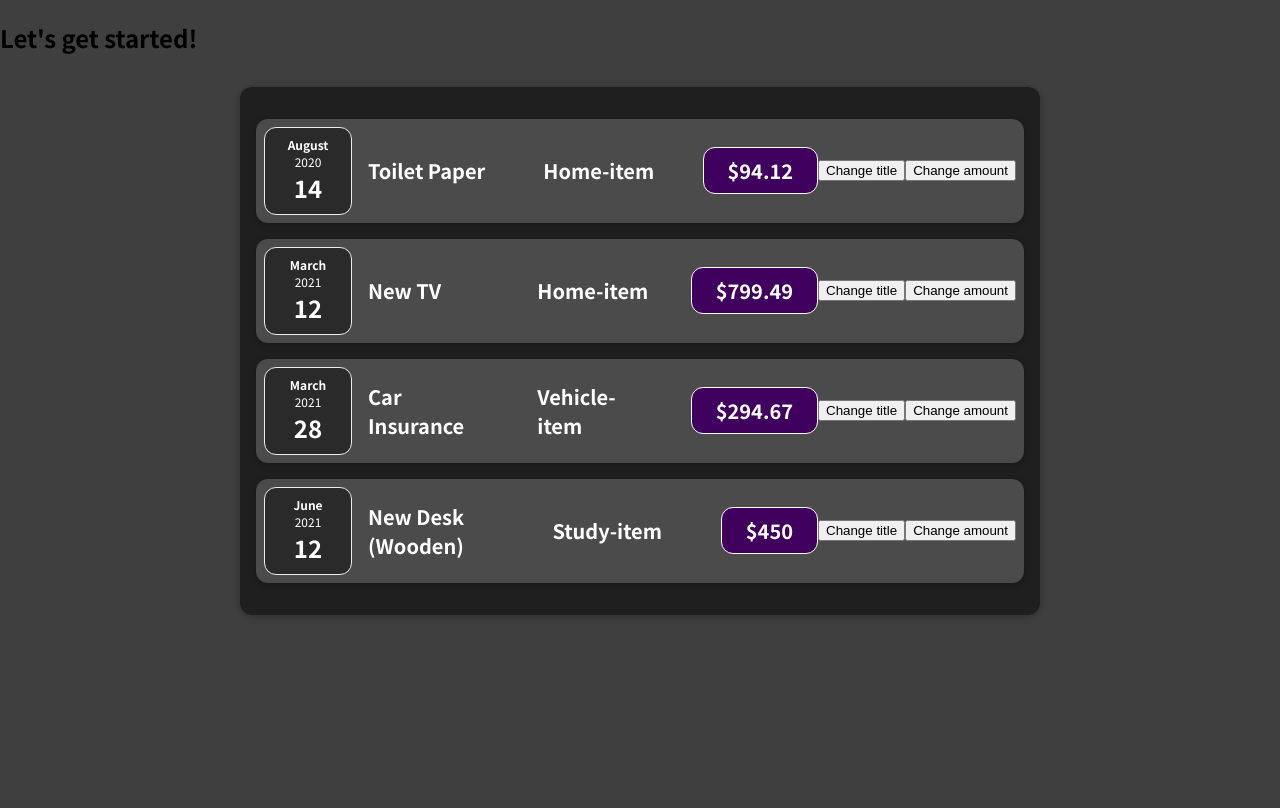
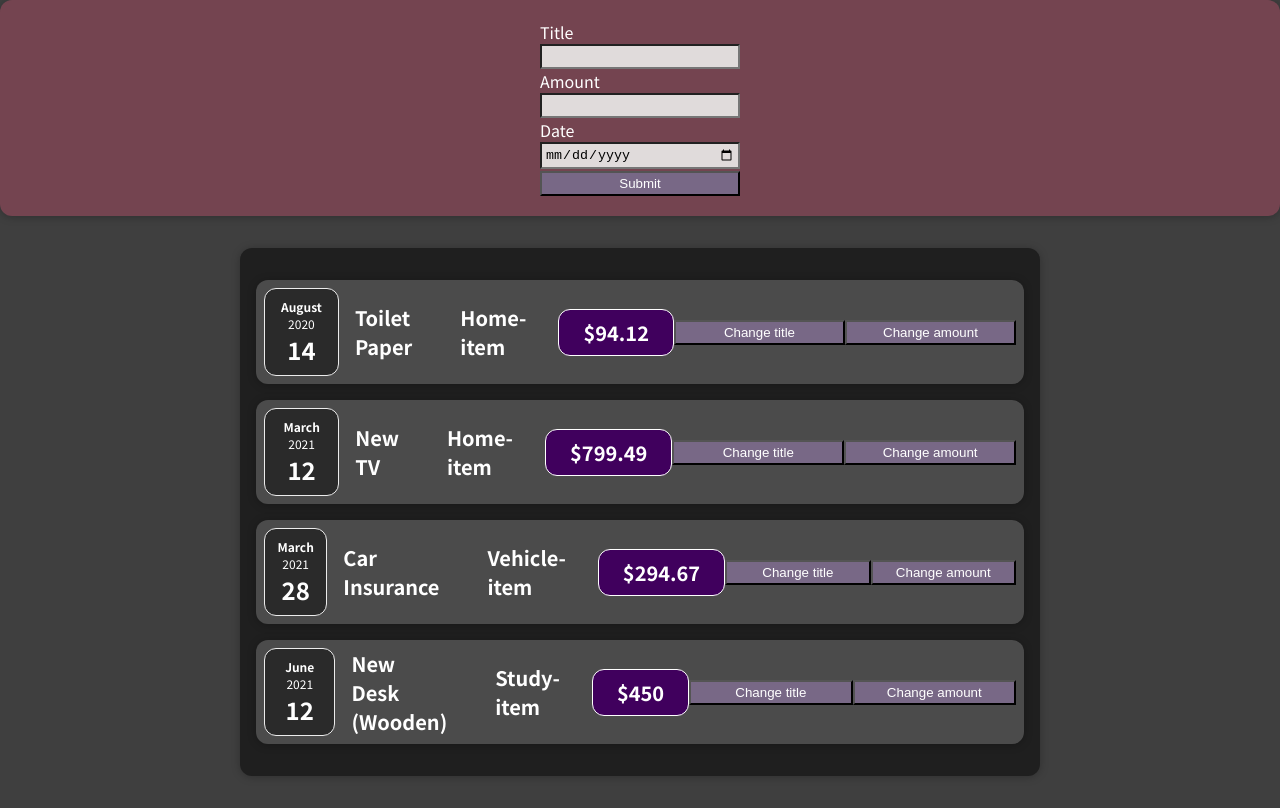
Before and after one commit to Suresh-Kumar-Lohar/s-react-1, a React (Create React App) app: page / in a window 1280 px wide. Built offline with nearby package versions, Linux system fonts and the light colour scheme.

Commit message:
adv React task-4

```diff
--- a/src/App.js
+++ b/src/App.js
@@ -1,5 +1,5 @@
 import Expenses from './components/Expenses/Expenses'
-
+import NewExpense from './components/NewExpense/NewExpense'
 const App = () => {
   const expenses = [
     {
@@ -33,7 +33,7 @@ const App = () => {
   ]
   return (
     <div>
-      <h2>Let's get started!</h2>
+      <NewExpense />
       <Expenses expenses={expenses} />
     </div>
   )
--- /dev/null
+++ b/src/components/NewExpense/NewExpense.css
@@ -0,0 +1,23 @@
+form {
+  margin: 20px;
+}
+label {
+  color: white;
+}
+input {
+  display: block;
+  background: rgb(224, 219, 219);
+  width: 200px;
+  padding: 3px;
+}
+button {
+  width: 200px;
+  background: rgb(120, 104, 134);
+  color: white;
+  padding: 3px;
+}
+.center {
+  display: flex;
+  justify-content: center;
+  background: rgb(116, 68, 80);
+}
--- /dev/null
+++ b/src/components/NewExpense/NewExpense.js
@@ -0,0 +1,52 @@
+import React, { useState } from 'react'
+import Card from '../UI/Card'
+import './NewExpense.css'
+
+const NewExpense = () => {
+  const [title, setTitle] = useState('')
+  const [amount, setAmount] = useState('')
+  const [date, setDate] = useState('')
+
+  const clickHandler = (e) => {
+    e.preventDefault()
+    console.log(title, amount, date)
+  }
+
+  return (
+    <Card className='center'>
+      <form>
+        <div>
+          <label>Title</label>
+          <input
+            type='text'
+            onChange={(e) => {
+              setTitle(e.target.value)
+            }}
+          />
+        </div>
+        <div>
+          <label>Amount</label>
+          <input
+            type='number'
+            min='1'
+            onChange={(e) => {
+              setAmount(e.target.value)
+            }}
+          />
+        </div>
+        <div>
+          <label>Date</label>
+          <input
+            type='date'
+            onChange={(e) => {
+              setDate(e.target.value)
+            }}
+          />
+        </div>
+        <button onClick={clickHandler}>Submit</button>
+      </form>
+    </Card>
+  )
+}
+
+export default NewExpense
```
